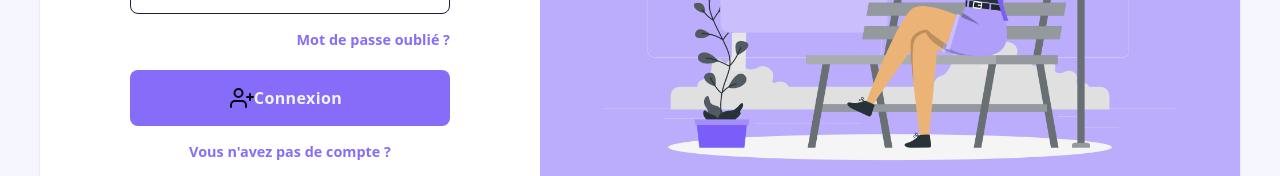
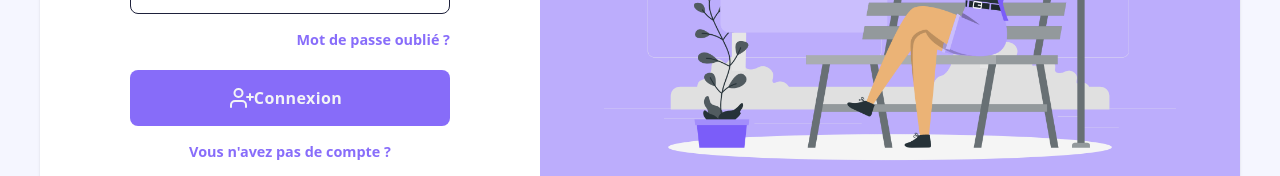
Before and after one commit to isaacmayela/Invoice-app, a React (Vite) app: page / in a window 1280 px wide. Shown: the part 443-619 px from the top of the page. Built offline with nearby package versions, Linux system fonts and the light colour scheme.

Commit message:
feat: implementation of theme storage in localstorage

```diff
--- a/src/App.jsx
+++ b/src/App.jsx
@@ -10,18 +10,20 @@ import ThemeContext from './contexts/themesContext'
 import { useState, useEffect } from 'react'
 
 function App() {
+  // localStorage.removeItem('theme');
 
-  const [darkMode, setTheme] = useState(false)
+  const [darkMode, setTheme] = useState(false);
 
-  // useEffect(()=>{
-  //   const savaTheme = localStorage.getItem("theme") || "light"
-  //   setTheme(savaTheme)
-  // },[])
+  useEffect(() => {
+    const savedTheme = localStorage.getItem("theme");
+    setTheme(savedTheme === "dark" ? true : false);
+  }, []);
 
-  const toggleTheme = () =>{
-    setTheme(!darkMode)
-    // localStorage.setItem("theme", newTheme)
-  }
+  const toggleTheme = () => {
+    const newTheme = !darkMode;
+    setTheme(newTheme);
+    localStorage.setItem("theme", newTheme ? "dark" : "light");
+  };
 
   return (
     <>
--- a/src/components/Header.jsx
+++ b/src/components/Header.jsx
@@ -118,7 +118,7 @@ function Header() {
 
                     <nav
                         className={`absolute flex items-center p-4 bg-[#fff] dark:bg-[#141625] rounded-md shadow-lg top-16 inset-x-4 md:hidden transition duration-300 ease-in-out transform${isMobileSubMenuOpen ? 'opacity-100 translate-y-0 block' : 'opacity-0 -translate-y-full hidden'}`}
-                    >{/*bg-[#141625] dark mode */}
+                    >
                         <div className="space-x-2">
                             <button className="relative focus:outline-none" onClick={toggleTheme}>
                                 <div className="w-12 h-6 transition rounded-full outline-none bg-[rgba(123,93,249,0.3)] dark:bg-[rgba(123,93,249,1)]"></div>
@@ -132,7 +132,7 @@ function Header() {
                                 </div>
                             </button>
                             <button
-                                className="p-2 transition-colors duration-200 rounded-full text-[#383b53] bg-[#f5f6ff] hover:text-[#26293f] hover:bg-[#e8e9f3] focus:outline-none focus:bg-primary-100 focus:ring-primary-darker dark:text-[rgba(123,93,249,1)] dark:bg-[#26293f] dark:hover:text-gray-100 dark:hover:bg-[rgba(123,93,249,0.5)]"> {/*p-2 transition-colors duration-200 rounded-full text-[rgba(123,93,249,1)] bg-[#26293f] hover:text-gray-100 hover:bg-[rgba(123,93,249,0.5)] focus:outline-none focus:bg-primary-100 focus:ring-primary-darker dark mode*/}
+                                className="p-2 transition-colors duration-200 rounded-full text-[#383b53] bg-[#f5f6ff] hover:text-[#26293f] hover:bg-[#e8e9f3] focus:outline-none focus:bg-primary-100 focus:ring-primary-darker dark:text-[rgba(123,93,249,1)] dark:bg-[#26293f] dark:hover:text-gray-100 dark:hover:bg-[rgba(123,93,249,0.5)]">
                                 <span className="sr-only">Open Notification panel</span>
                                 <BellIcon/>
                             </button>
--- a/src/icon/UserplusIcon.jsx
+++ b/src/icon/UserplusIcon.jsx
@@ -1,8 +1,12 @@
+import { useContext } from "react";
+import ThemeContext from "../contexts/themesContext";
+
 function UserplusIcon() {
+  const{ darkMode, toggleTheme } = useContext(ThemeContext)
 
   return (
   <>
-        <svg className="w-6 h-6 -ml-2" fill="none" stroke="rgb(3 7 18)" stroke-width="2"
+    <svg className="w-6 h-6 -ml-2" fill="none" stroke="currentColor" stroke-width="2"
         stroke-linecap="round" stroke-linejoin="round">{/*rgb(243 244 246) white mode à gerer after*/}
         <path d="M16 21v-2a4 4 0 00-4-4H5a4 4 0 00-4 4v2" />
         <circle cx="8.5" cy="7" r="4" />
--- a/src/pages/login/login.jsx
+++ b/src/pages/login/login.jsx
@@ -64,7 +64,7 @@ function Login() {
                                     </div>
                                     <button
                                         onClick={handleNavigate}
-                                        className="mt-5 tracking-wide font-semibold bg-[rgba(123,93,249,0.9)] text-white-900 w-full py-4 rounded-lg hover:bg-[rgba(123,93,249,1)] transition-all duration-300 ease-in-out flex items-center justify-center focus:shadow-outline focus:outline-none dark:bg-[rgba(123,93,249,0.6)] dark:hover:bg-[rgba(123,93,249,0.5)] dark:text-white-500">{/* bg-[rgba(123,93,249,0.8)] hover:bg-[rgba(123,93,249,0.6)] text-white-500 dark*/}
+                                        className="mt-5 tracking-wide font-semibold bg-[rgba(123,93,249,0.9)] text-gray-100 w-full py-4 rounded-lg hover:bg-[rgba(123,93,249,1)] transition-all duration-300 ease-in-out flex items-center justify-center focus:shadow-outline focus:outline-none dark:bg-[rgba(123,93,249,0.6)] dark:hover:bg-[rgba(123,93,249,0.5)] dark:text-gray-950">{/* bg-[rgba(123,93,249,0.8)] hover:bg-[rgba(123,93,249,0.6)] text-white-500 dark*/}
                                         <UserplusIcon/>
                                         <span className="ml- text-gray-100 font-bold dark:text-gray-950"> {/*text-gray-100 dark */}
                                             Connexion
```
Lines whose indentation alone changed are shown as unchanged.
